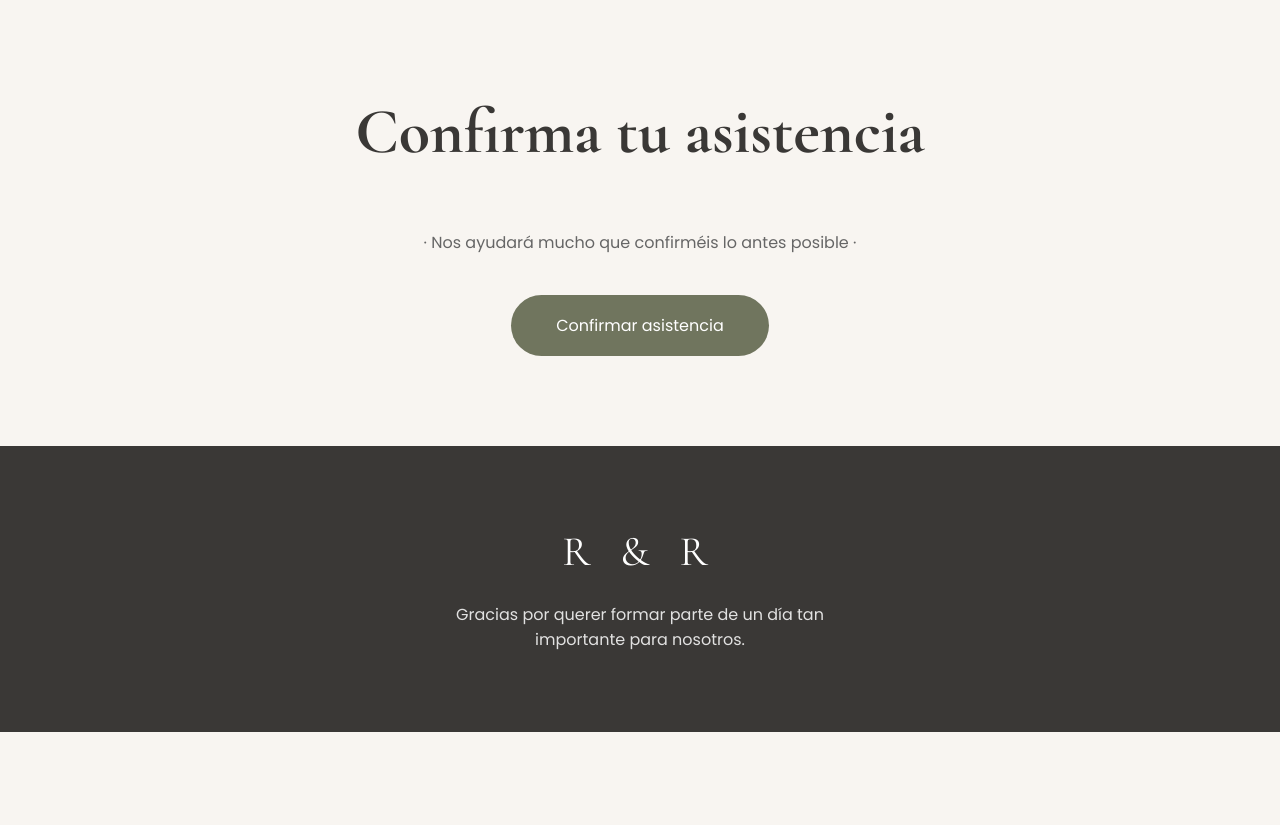
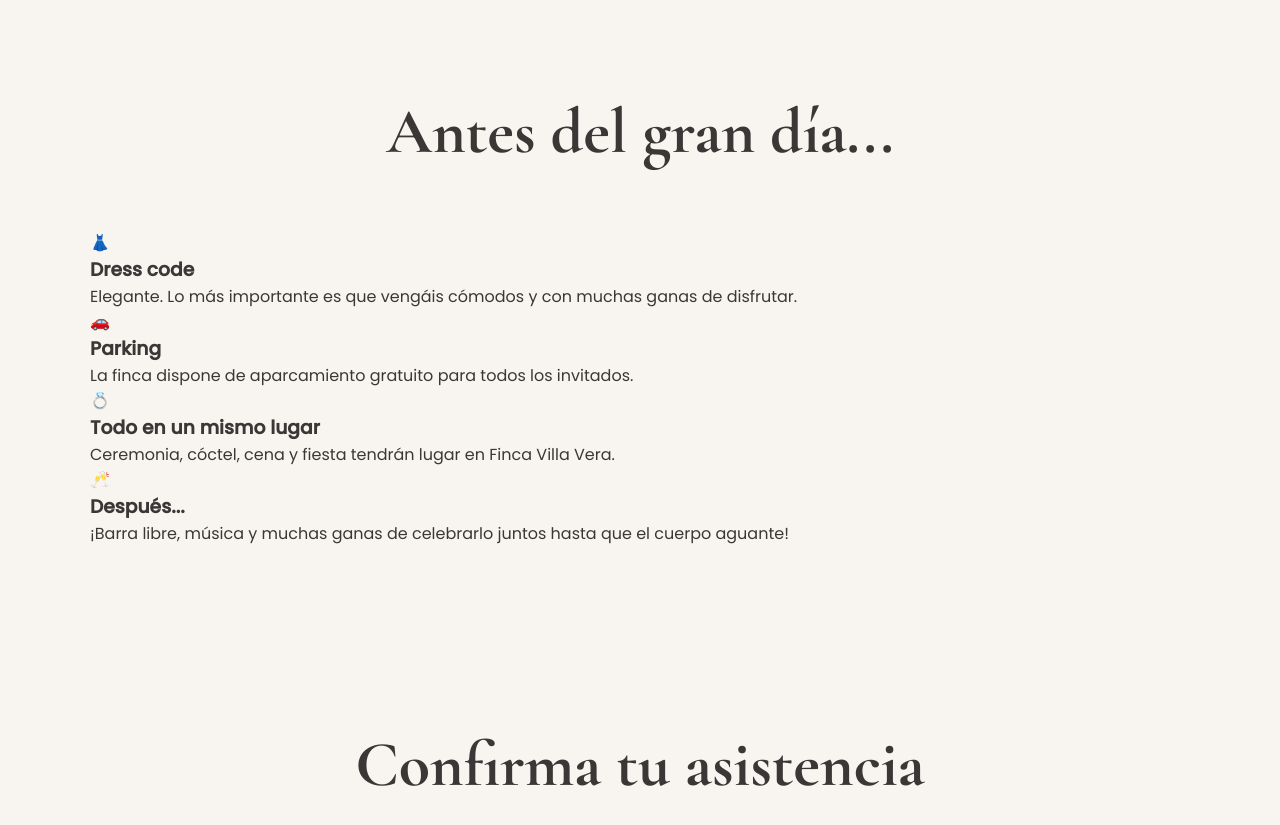
Before and after one commit to raroswedding/raroswedding, a plain HTML site: page index.html in a window 1280 px wide. Shown: the part 6199-7024 px from the top of the page. Before the commit the page ends 6931 px from the top, so only its background shows below. Drawn offline with nearby package versions, Linux system fonts and the light colour scheme.

Commit message:
Update index.html

```diff
--- a/index.html
+++ b/index.html
@@ -228,7 +228,47 @@
 
 
 </section>
+<!-- ==========================
+     ANTES DEL GRAN DÍA
+========================== -->
 
+<section class="info">
+
+    <div class="contenedor">
+
+        <h2>Antes del gran día...</h2>
+
+        <div class="info-grid">
+
+            <div class="info-card">
+                <div class="info-icono">👗</div>
+                <h3>Dress code</h3>
+                <p>Elegante. Lo más importante es que vengáis cómodos y con muchas ganas de disfrutar.</p>
+            </div>
+
+            <div class="info-card">
+                <div class="info-icono">🚗</div>
+                <h3>Parking</h3>
+                <p>La finca dispone de aparcamiento gratuito para todos los invitados.</p>
+            </div>
+
+            <div class="info-card">
+                <div class="info-icono">💍</div>
+                <h3>Todo en un mismo lugar</h3>
+                <p>Ceremonia, cóctel, cena y fiesta tendrán lugar en Finca Villa Vera.</p>
+            </div>
+
+            <div class="info-card">
+                <div class="info-icono">🥂</div>
+                <h3>Después...</h3>
+                <p>¡Barra libre, música y muchas ganas de celebrarlo juntos hasta que el cuerpo aguante!</p>
+            </div>
+
+        </div>
+
+    </div>
+
+</section>
 <!-- ==========================
      RSVP
 ========================== -->
```
